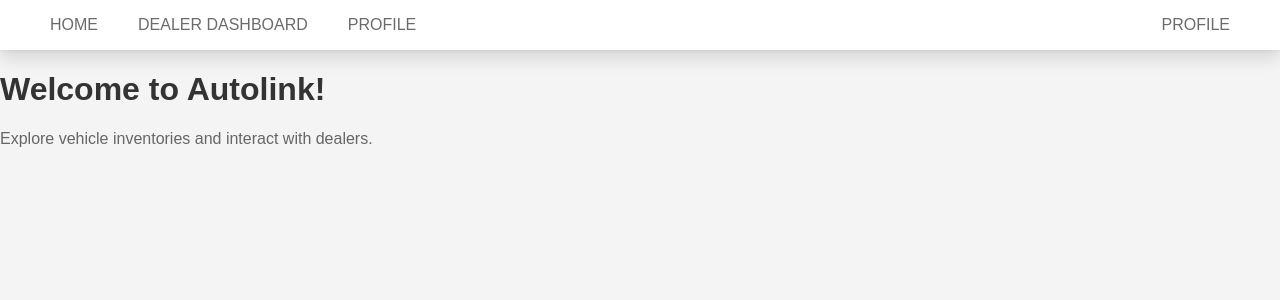
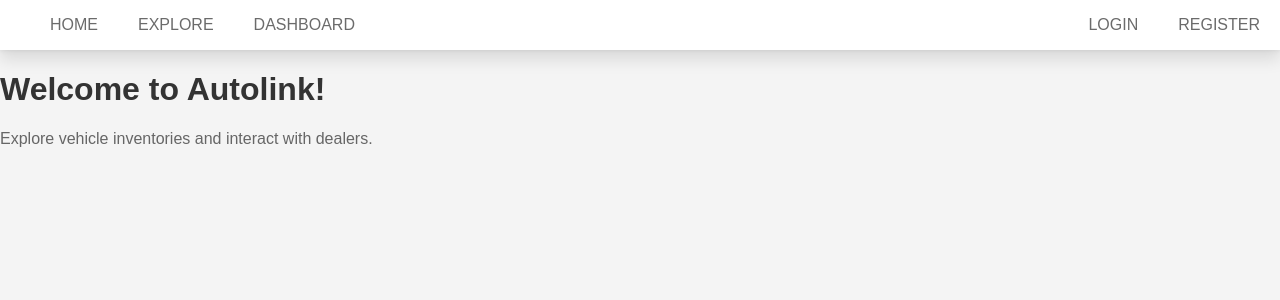
Before and after one commit to dNop90/Autolink, a React (Create React App) app in the folder client/: page / in a window 1280 px wide. Shown: the top 300 px of the page. Built offline with nearby package versions, Linux system fonts and the light colour scheme.

Commit message:
Added login & register to the navbar

```diff
--- a/client/src/components/navbar/Navbar.css
+++ b/client/src/components/navbar/Navbar.css
@@ -12,14 +12,6 @@
     color: var(--gray-color);
 }
 
-nav a:first-child{
-    margin-left: 30px;
-}
-
-nav a:last-child{
-    margin-right: 30px;
-}
-
 nav a:hover{
     color: black;
 }
@@ -28,6 +20,39 @@
     float: left;
 }
 
+nav .left > a:first-child{
+    margin-left: 30px;
+}
+
 nav .right{
     float: right;
 }
+
+nav ul{
+    margin: 0;
+    padding: 0;
+    list-style-type: none;
+    text-align: center;
+    width: 200px;
+    background-color: white;
+    border-radius: 10px;
+}
+
+nav ul > .username{
+    display: block;
+    line-height: 50px;
+}
+
+nav ul > li{
+    display: none;
+}
+
+nav ul:hover > li{
+    display: block;
+}
+
+nav ul a{
+    margin: 0;
+    padding: 0;
+    width: 100%;
+}
--- a/client/src/components/navbar/Navbar.tsx
+++ b/client/src/components/navbar/Navbar.tsx
@@ -1,17 +1,36 @@
 import React from 'react';
 import { Link } from 'react-router-dom';
 import './Navbar.css'
+import { useAuth } from '../../contexts/AuthContext';
 
 const Navbar: React.FC = () => {
+  const authContext = useAuth();
+  const user = authContext.user;
+
   return (
     <nav>
       <div className='left'>
         <Link to="/" >Home</Link>
-        <Link to="/dealer-dashboard">Dealer Dashboard</Link>
-        <Link to="/user-profile">Profile</Link>
+        <Link to="/explore">Explore</Link>
+        <Link to="/dashboard">Dashboard</Link>
       </div>
       <div className='right'>
-        <Link to="/user-profile">Profile</Link>
+        {
+          user ?
+          <>
+            <ul>
+              <span className='username'>{user.username}</span>
+              <li><Link to="/user/profile">Profile</Link></li>
+              <li><Link to="/logout">Logout</Link></li>
+            </ul>
+          </>
+          :
+          <>
+            <Link to="/login">Login</Link>
+            <Link to="/register">Register</Link>
+          </>
+        }
+
       </div>
     </nav>
   );
--- a/client/src/routeguards/UserRouteGuard.tsx
+++ b/client/src/routeguards/UserRouteGuard.tsx
@@ -1,6 +1,5 @@
 import React from 'react'
 import { useAuth } from '../contexts/AuthContext'
-import Navbar from '../components/navbar/Navbar';
 import { Navigate, Outlet } from 'react-router-dom';
 
 function UserRouteGuard() {
```
